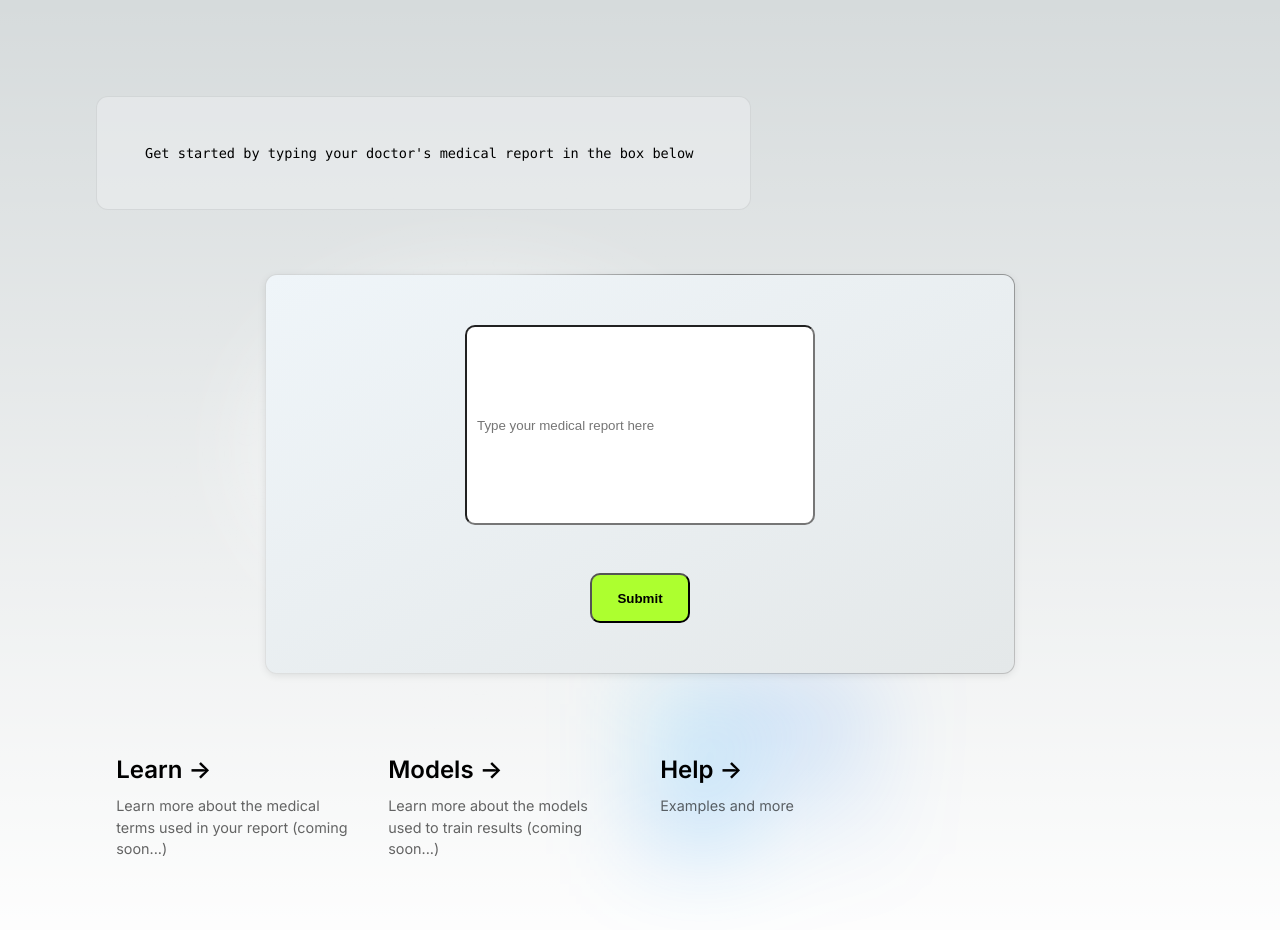
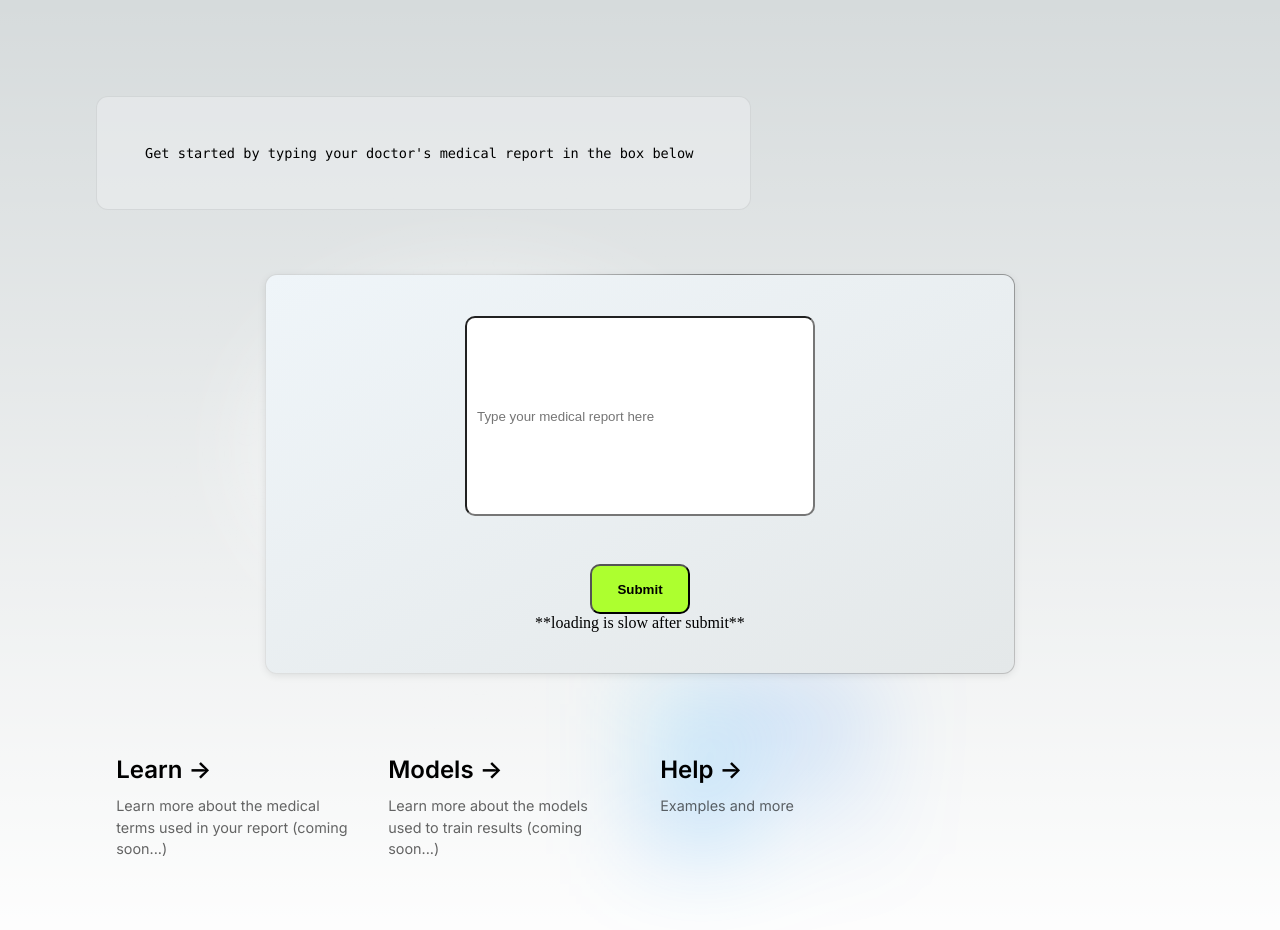
Before and after one commit to alexpaden/sutures-pro, a Next.js app: page / in a window 1280 px wide. Shown: the top 930 px of the page. Built offline with nearby package versions, Linux system fonts and the light colour scheme.

Commit message:
Warn slow loading

```diff
--- a/src/components/test.tsx
+++ b/src/components/test.tsx
@@ -33,6 +33,7 @@ const MedicalReportForm = () => {
           <button className={styles.button} type="submit">
             Submit
           </button>
+          <span>**loading is slow after submit**</span>
         </form>
       </div>
     </div>
```
